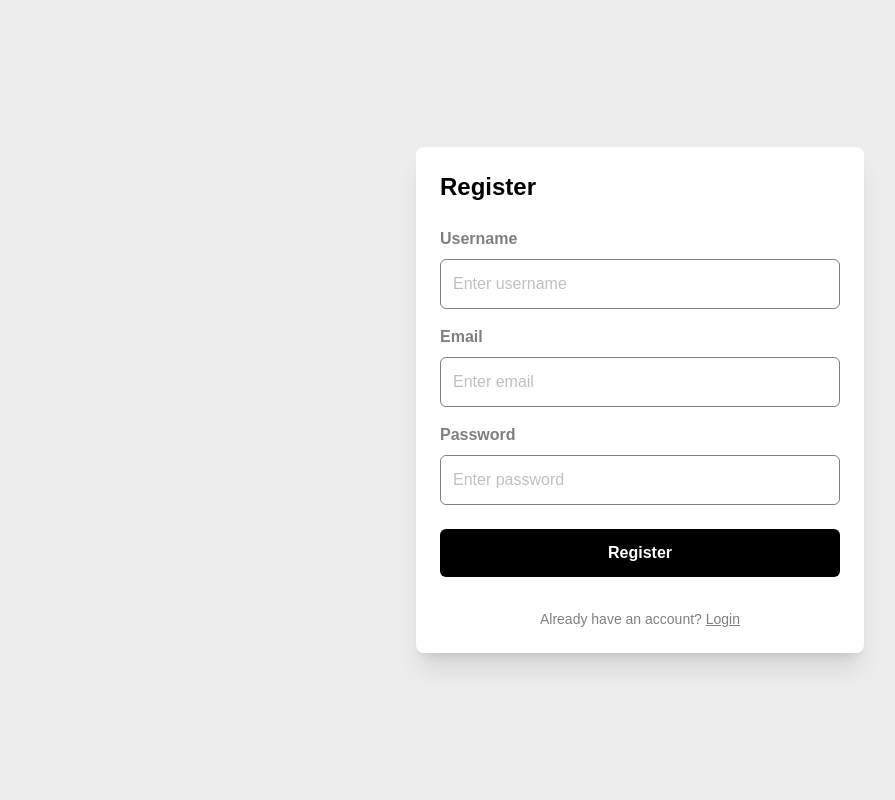
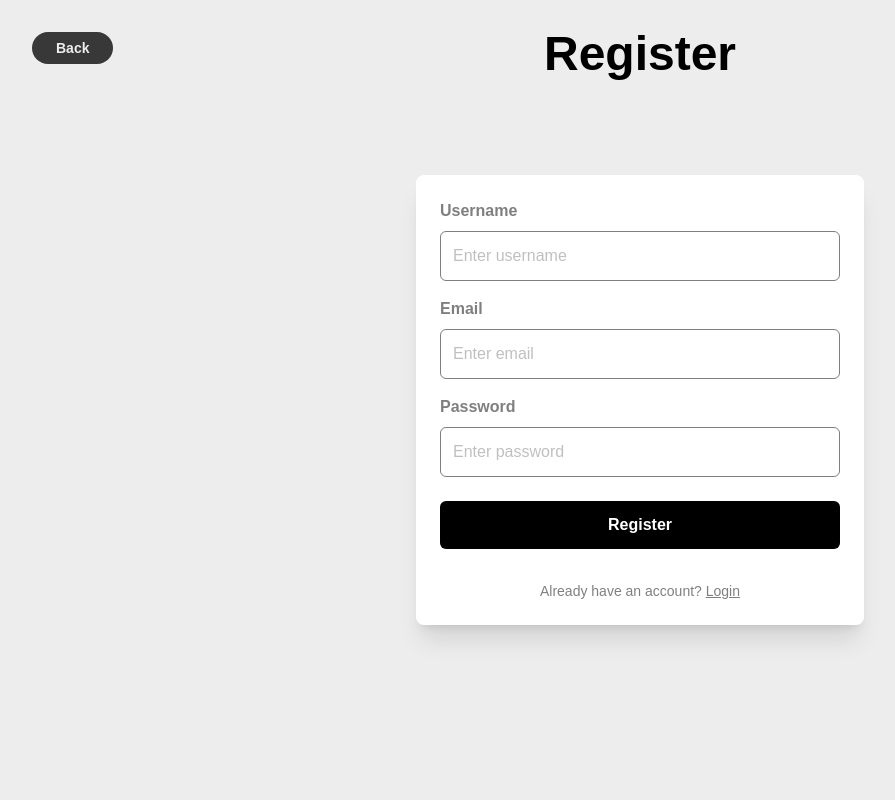
Before and after one commit to isracortesm/webapp-gunpla-model-expo, a Next.js app: page /auth/register in a window 1280 px wide. Shown: the top 800 px of the page, without its empty margins (0-895 px from the left). Built offline with nearby package versions, Linux system fonts and the light colour scheme; no server answers.

Commit message:
homologate back button and title screen

```diff
--- a/app/auth/forgot-password/page.tsx
+++ b/app/auth/forgot-password/page.tsx
@@ -33,8 +33,14 @@ export default function ForgotPasswordPage() {
 
   return (
     <div className="register-page">
+      <button
+          onClick={() => router.back()}
+          className="forgot-page__back-btn">
+          Back
+      </button>
+      <h1 className="forgot-page__title">Forgot Password</h1>
+
       <form onSubmit={handleSubmit} className="register-form">
-          <h1 className="register-title">Forgot Password</h1>
 
           <label htmlFor="email" className="input-label">Email</label>
           <input
--- a/app/auth/login/page.tsx
+++ b/app/auth/login/page.tsx
@@ -42,9 +42,14 @@ export default function LoginPage() {
 
   return (
     <div className="login-page">
+      <button
+          onClick={() => router.back()}
+          className="login-page__back-btn">
+          Back
+      </button>
+      <h1 className="login-page__title">Login</h1>
+
       <form onSubmit={handleSubmit} className="login-form">
-        <h1 className="login-title">Login</h1>
-
         <label htmlFor="identifier" className="input-label">Username or Email</label>
         <input
           id="identifier"
--- a/app/auth/register/page.tsx
+++ b/app/auth/register/page.tsx
@@ -35,8 +35,14 @@ export default function RegisterPage() {
 
   return (
     <div className="register-page">
+      <button
+          onClick={() => router.back()}
+          className="register-page__back-btn">
+          Back
+      </button>
+      <h1 className="register-page__title">Register</h1>
+
       <form onSubmit={handleSubmit} className="register-form">
-        <h1 className="register-title">Register</h1>
 
         <label htmlFor="username" className="input-label">Username</label>
         <input
--- a/app/auth/register/register.css
+++ b/app/auth/register/register.css
@@ -1,4 +1,34 @@
 @reference "tailwindcss";
+
+.register-page__title {
+  position: absolute;
+  top: 1.5rem;
+  left: 50%;
+  transform: translateX(-50%);
+  color: black;
+
+  @apply
+    px-6
+    py-1.5
+    text-2xl
+    md:text-5xl
+    font-semibold;
+}
+
+.register-page__back-btn {
+  position: absolute;
+  top: 2rem;
+  left: 2rem;
+  @apply
+    rounded-full
+    px-6
+    py-1.5
+    text-sm
+    font-semibold
+    bg-[#383838]
+    hover:bg-[#2a2a2a]
+    transition-colors;
+}
 
 /* Register Page Styles */
 .register-page {
--- a/app/auth/reset-password/page.tsx
+++ b/app/auth/reset-password/page.tsx
@@ -40,8 +40,14 @@ async function handleSubmit(e: FormEvent) {
 
   return (
     <div className="register-page">
+      <button
+          onClick={() => router.back()}
+          className="reset-page__back-btn">
+          Back
+      </button>
+      <h1 className="reset-page__title">Reset Password</h1>
+
       <form onSubmit={handleSubmit} className="register-form">
-        <h1 className="register-title">Reset Password</h1>
 
         <label htmlFor="verificationCode" className="input-label">Verification Code</label>
         <input
```
Also changed, not shown: app/auth/forgot-password/forgot-password.css (+30 -0 lines), app/auth/login/login.css (+30 -0 lines), app/auth/reset-password/reset-password.css (+30 -0 lines).
